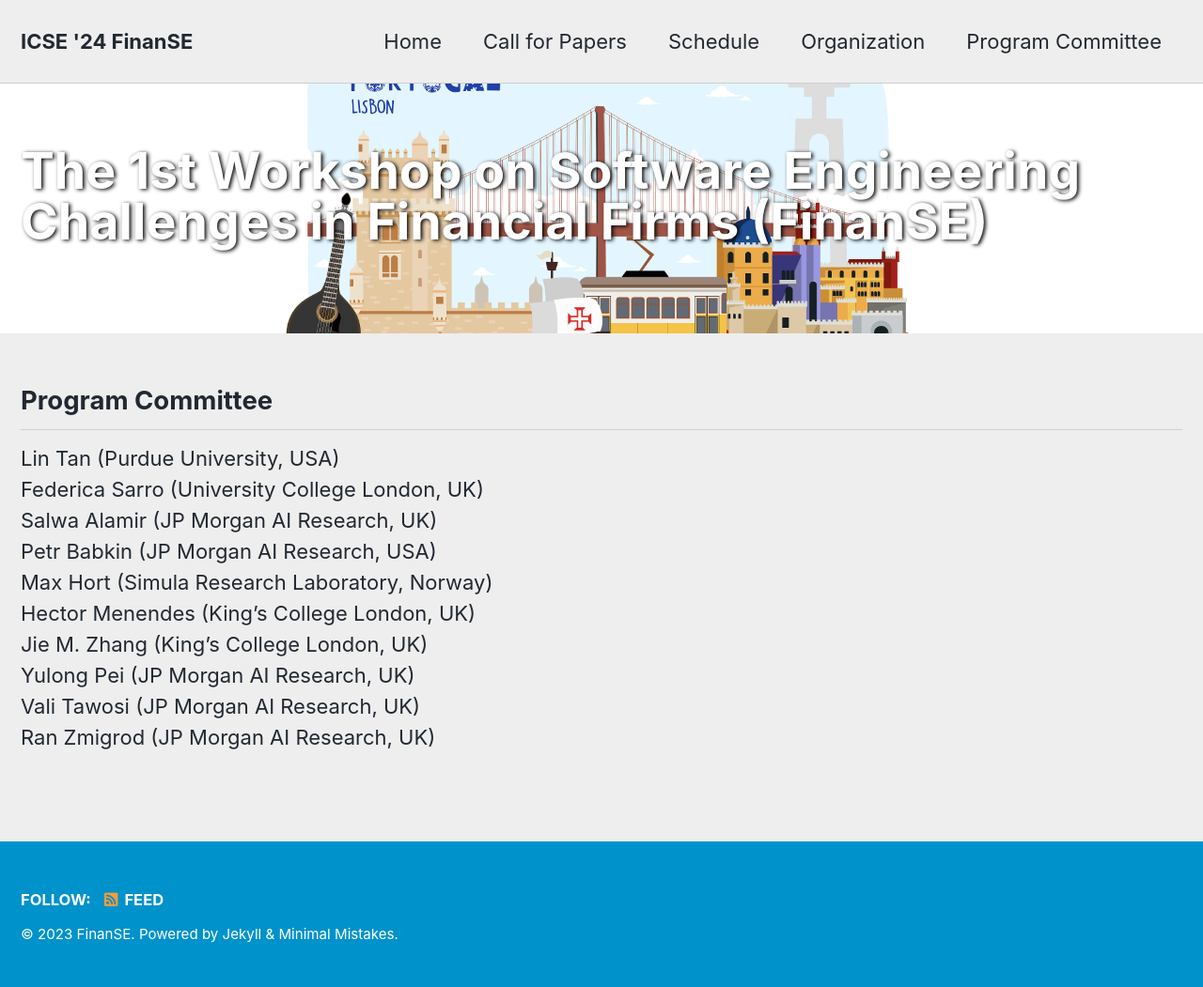
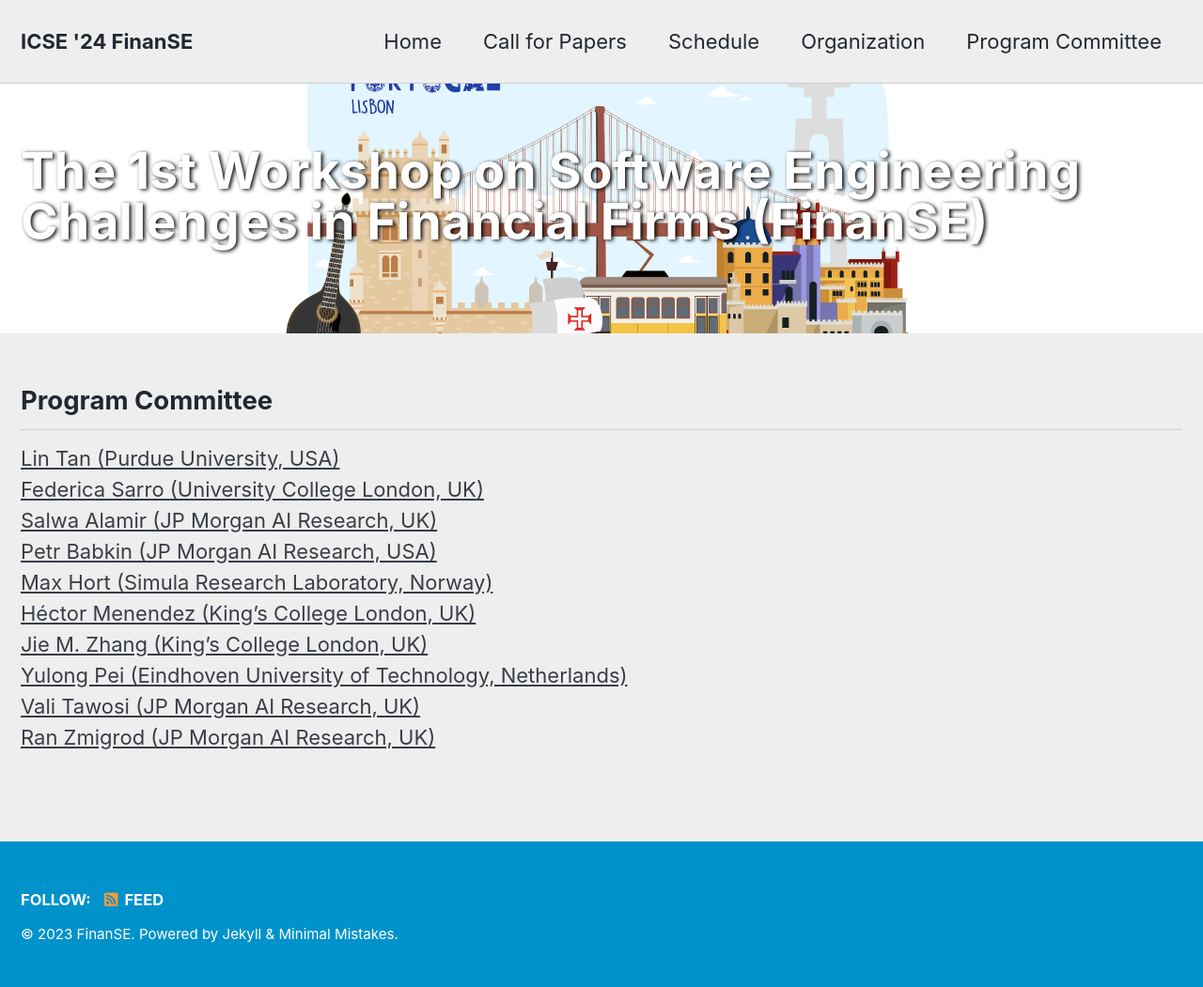
Before and after one commit to finanse24/finanse24.github.io, a Jekyll site: the page built from _pages/program_committee.md, in a window 1280 px wide. Shown: the whole page at 94% size. Built offline with Jekyll 4.4.1, drawn with Linux system fonts in a browser that asks for light colours; cached includes are drawn as plain includes.

Commit message:
update dates

```diff
--- a/_pages/program_committee.md
+++ b/_pages/program_committee.md
@@ -8,13 +8,13 @@ header:
 ---
 <h2>Program Committee</h2>
 
-Lin Tan (Purdue University, USA)<br>
-Federica Sarro (University College London, UK)<br>
-Salwa Alamir (JP Morgan AI Research, UK)<br>
-Petr Babkin (JP Morgan AI Research, USA)<br>
-Max Hort (Simula Research Laboratory, Norway)<br>
-Hector Menendes (King's College London, UK)<br>
-Jie M. Zhang (King's College London, UK)<br>
-Yulong Pei (JP Morgan AI Research, UK)<br>
-Vali Tawosi (JP Morgan AI Research, UK)<br>
-Ran Zmigrod (JP Morgan AI Research, UK)<br>
+<a href="https://www.cs.purdue.edu/homes/lintan/">Lin Tan (Purdue University, USA)</a><br>
+<a href="http://www0.cs.ucl.ac.uk/staff/f.sarro/">Federica Sarro (University College London, UK)</a><br>
+<a href="https://www.linkedin.com/in/salwa-alamir/?originalSubdomain=uk">Salwa Alamir (JP Morgan AI Research, UK)</a><br>
+<a href="https://dblp.org/pid/161/0027.html">Petr Babkin (JP Morgan AI Research, USA)</a><br>
+<a href="https://maxhort.github.io/">Max Hort (Simula Research Laboratory, Norway)</a><br>
+<a href="https://www.kcl.ac.uk/people/hector-menendez">Héctor Menendez (King's College London, UK)</a><br>
+<a href="https://sites.google.com/view/jie-zhang/home">Jie M. Zhang (King's College London, UK)</a><br>
+<a href="https://ylpei.github.io/">Yulong Pei (Eindhoven University of Technology, Netherlands)</a><br>
+<a href="https://vtawosi.github.io/">Vali Tawosi (JP Morgan AI Research, UK)</a><br>
+<a href="https://scholar.google.com/citations?user=OUt5mt4AAAAJ&hl=en">Ran Zmigrod (JP Morgan AI Research, UK)</a><br>
```
Also changed, not shown: _pages/home.md (+11 -4 lines).
